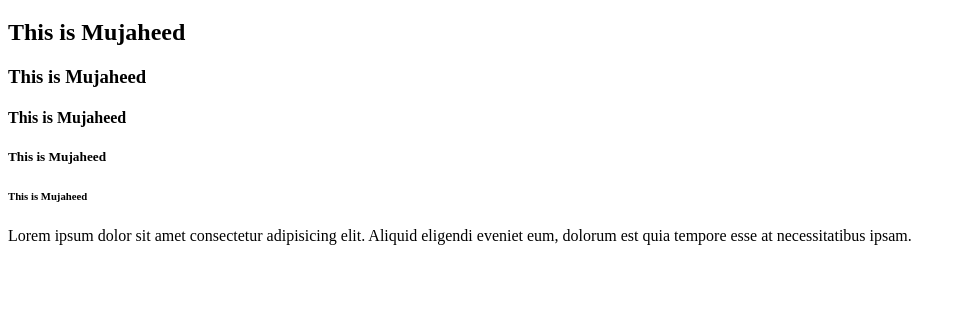
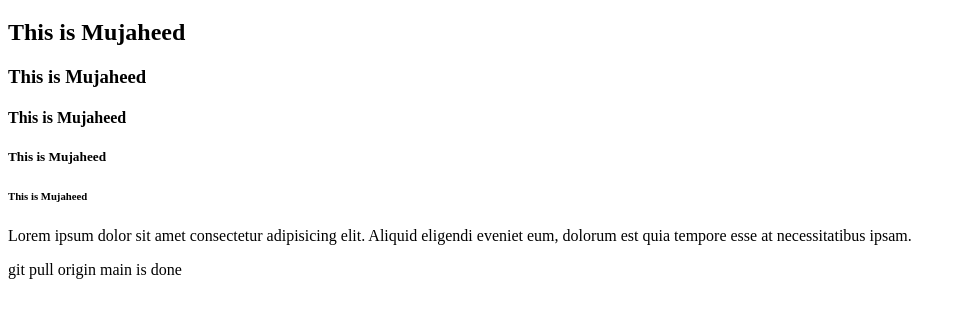
Before and after one commit to MujaheedAliKhan/Github_repo, a plain HTML site: page index.html in a window 1280 px wide. Shown: the part 61-378 px from the top of the page, without its empty margins (0-966 px from the left). Drawn offline with Linux system fonts and the light colour scheme.

Commit message:
added HTML

```diff
--- a/index.html
+++ b/index.html
@@ -14,5 +14,7 @@
     <h6>This is Mujaheed</h6>
 
     <p>Lorem ipsum dolor sit amet consectetur adipisicing elit. Aliquid eligendi eveniet eum, dolorum est quia tempore esse at necessitatibus ipsam.</p>
+
+    <p>git pull origin main is done</p>
 </body>
 </html>
```
